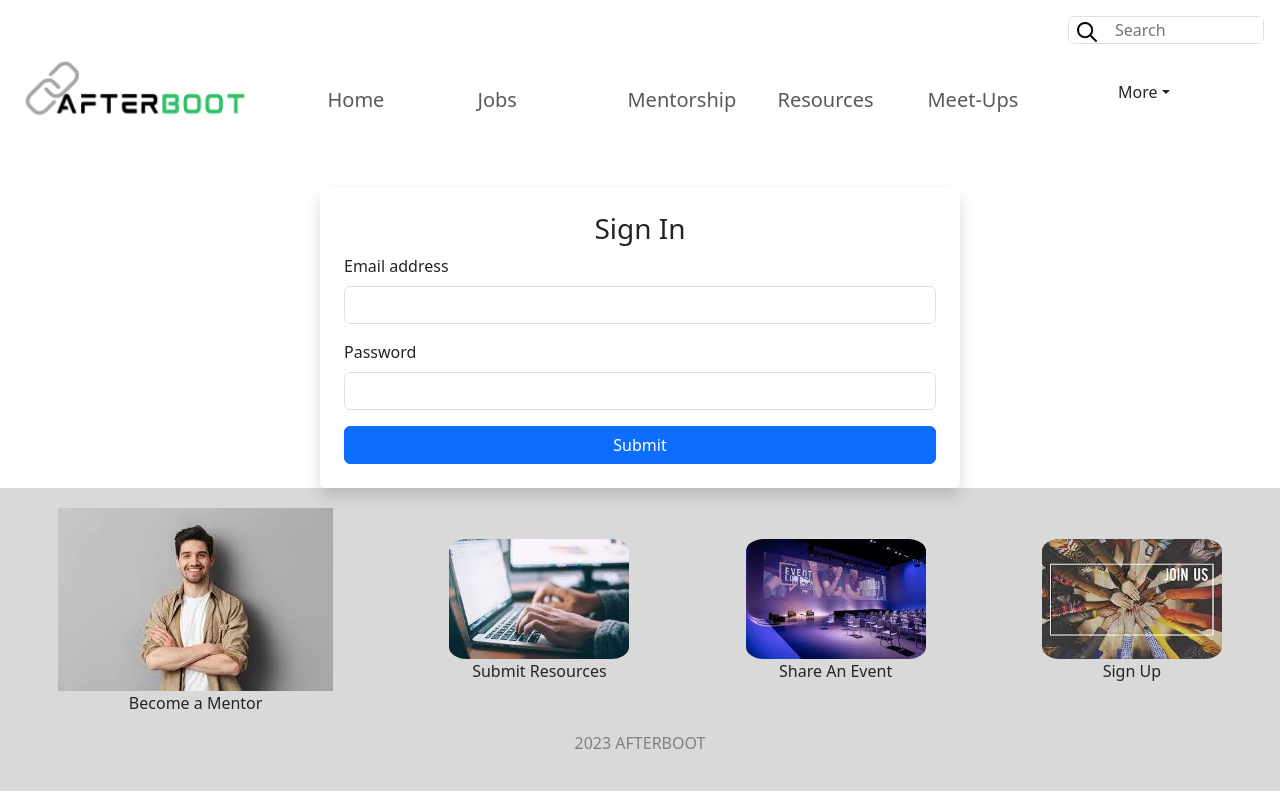
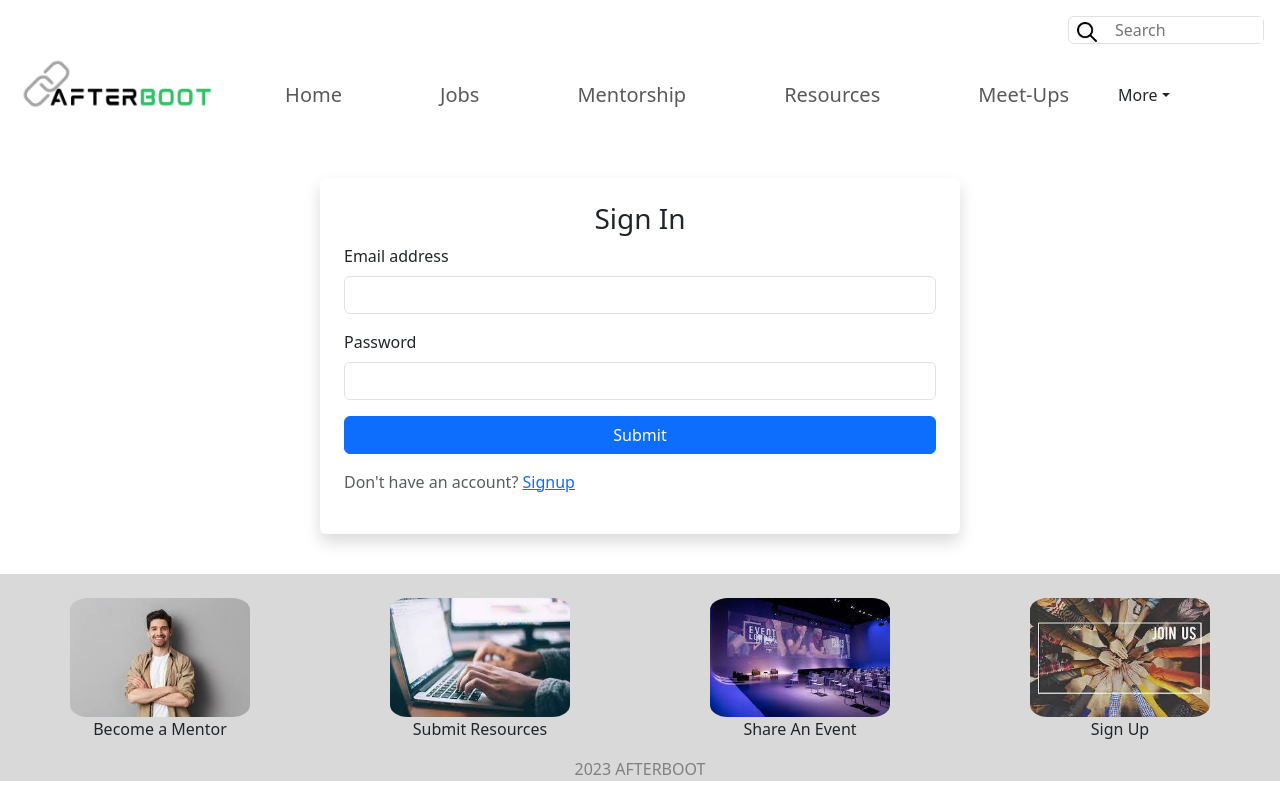
Before and after one commit to 21mooie/BloomKnowledgeBurg, a React (Vite) app: page /login in a window 1280 px wide. Built offline with nearby package versions, Linux system fonts and the light colour scheme.

Commit message:
Add polish to website

```diff
--- a/src/Components/Footer.css
+++ b/src/Components/Footer.css
@@ -1,6 +1,6 @@
 footer{
     background-color: #d9d9d9;
-    padding: 20px 0;
+    margin: 40px 0 0 0;
 }
 
 .footer-container {
@@ -33,6 +33,8 @@ footer{
 .afterboot {
     text-align: center;
     color: grey;
+}
 
-
+.web-rights {
+    margin-bottom: 0px;
 }
--- a/src/Components/Footer.jsx
+++ b/src/Components/Footer.jsx
@@ -10,25 +10,25 @@ const Footer = () => {
   return (
     <footer>
       <div class="footer-container">
-        <div class="Footer-item">
-          <img src={mentorjpg} alt="Become a Mentor"></img>
+        <div className="mt-4">
+          <img src={mentorjpg} alt="Become a Mentor" className="img"></img>
           <p className="p">Become a Mentor</p>
         </div>
-        <div class="Footer-item">
+        <div className="mt-4">
           <img src={submitJPG} alt="Submit Resources" className="img"></img>
           <p className="p">Submit Resources</p>
         </div>
-        <div class="Footer-item">
+        <div className="mt-4">
           <img src={eventsJpg} alt="Share An Event" className="img"></img>
           <p className="p">Share An Event</p>
         </div>
-        <div class="Footer-item">
+        <div className="mt-4">
           <img src={signupjpg} alt="Signup" className="img"></img>
           <p className="p">Sign Up</p>
         </div>
       </div>
       <div class="afterboot">
-        <p className="p">2023 AFTERBOOT</p>
+        <p className="p web-rights">2023 AFTERBOOT</p>
       </div>
     </footer>
   );
--- a/src/Components/Navbvar.css
+++ b/src/Components/Navbvar.css
@@ -1,15 +1,13 @@
 .size {
-    height: 70px;
+    height: 60px;
 }
 
 .nav {
-    display: flex;
-    flex-direction: row;
+    width: 800px
 }
 
 .link {
     text-decoration: none;
-    width: 150px;
 }
 
 .form {
--- a/src/Components/Navbvar.jsx
+++ b/src/Components/Navbvar.jsx
@@ -35,7 +35,7 @@ const Navbvar = () => {
             <img src={logo} alt="" className="size"/>
           </Navbar.Brand>
           <Nav
-            className="mt-3 d-flex"
+            className="mt-3 d-flex justify-content-between nav"
             style={{ maxHeight: "100px"}}
             navbarScroll
           >
@@ -58,7 +58,7 @@ const Navbvar = () => {
 
 
           </Nav>
-          <NavDropdown title="More" id="navbarScrollingDropdown" className="hamburger">
+          <NavDropdown title="More" id="navbarScrollingDropdown" className="hamburger mt-3">
               <NavDropdown.Item href="#action3">Help</NavDropdown.Item>
               <NavDropdown.Item href="#action4">Contact Us</NavDropdown.Item>
               <NavDropdown.Item href="#action5">About</NavDropdown.Item>
--- a/src/Pages/Login.jsx
+++ b/src/Pages/Login.jsx
@@ -3,6 +3,8 @@ import { auth } from "../firebase/firebase.config";
 import { signInWithEmailAndPassword } from "firebase/auth";
 import { useNavigate } from "react-router-dom";
 import jsCookie from "js-cookie";
+import { Link } from "react-router-dom";
+
 function Login() {
   const [email, setEmail] = useState("");
   const [password, setPassword] = useState("");
@@ -54,6 +56,11 @@ function Login() {
         <button type="submit" className="btn btn-primary w-100">
           Submit
         </button>
+        <p className="text-muted mt-3">Don't have an account? {" "}
+            <Link to="/signup" className="text-primary">
+                Signup
+            </Link>
+        </p>
       </form>
     </div>
   );
--- a/src/Pages/Mentors.css
+++ b/src/Pages/Mentors.css
@@ -2,3 +2,7 @@
     margin-left: 80%;
     margin-top: 10px;
 }
+
+.image{
+    height: 270px;
+}
--- a/src/Pages/Mentors.jsx
+++ b/src/Pages/Mentors.jsx
@@ -18,6 +18,14 @@ function Mentors() {
   const [viewableMentors, setViewableMentors] = useState([]);
   const [selected_data, setData] = useState(null);
   const [show, setShow] = useState(false);
+  const [images, setImages] = useState([
+    "https://www.nippon.com/en/ncommon/contents/japan-topics/562750/562750.jpg",
+    "https://miro.medium.com/v2/resize:fit:1400/0*aram6gZ0RX17PrLp",
+    "https://media.istockphoto.com/id/1180522062/photo/woman-designer-creative-idea-website-designer-draw-outline-and-develop-applications-on.jpg?s=612x612&w=0&k=20&c=EyiFWvUMstW9HuSOJlJqJZBBbmQuh1fUaGtx-0XEUpw=",
+    "https://wearetechwomen.com/wp-content/uploads/2020/10/shutterstock_1538502431.jpg",
+    "https://media.istockphoto.com/id/613696940/photo/getting-to-grips-with-the-world-online.jpg?s=612x612&w=0&k=20&c=YHwFidQMd7RBLGokOj_WlrPqs9IM7jAtrooBMlCCs_s=",
+    "https://t4.ftcdn.net/jpg/05/40/62/43/360_F_540624331_koFaCm57r3X4Vi7wdGmtthrw5oB0H6Ye.jpg"
+  ]);
   const handleShow = (data) => {
     setShow(true);
     setData(data);
@@ -36,6 +44,13 @@ function Mentors() {
       querySnapshot.forEach((doc) => {
         mentors.push({ id: doc.id, data: doc.data() });
       });
+      if (mentors.length > 6){
+        let newImages = [...images];
+        for(let i=images.length; i<mentors.length; i++){
+          newImages.push(mentorjpg);
+        }
+        setImages(newImages);
+      }
       setViewableMentors(mentors);
     }
     if (viewableMentors.length === 0) {
@@ -67,9 +82,14 @@ function Mentors() {
           {viewableMentors.length > 0 &&
             viewableMentors?.map((doc, i) => (
               // <li key={i}><Link to="/mentors">{doc.data.first_name}</Link></li>
-              <Col className="d-flex">
-                <Card className="flex-fill" key={i}>
-                  <Card.Img variant="top" src={mentorjpg} />
+              <Col className="d-flex gy-3" key={i}>
+                <Card className="flex-fill" >
+                  <Card.Img
+                    variant="top"
+                    src={images[i]}
+                    onError={(e) => { e.onerror = null; e.target.src=mentorjpg;}}
+                    className="image"
+                  />
                   <Card.Body>
                     <Card.Title>
                       {doc.data.first_name} {doc.data.last_name}
--- a/src/Pages/Signup/Signup.jsx
+++ b/src/Pages/Signup/Signup.jsx
@@ -148,7 +148,7 @@ function Signup() {
         {/* error */}
 
         <p className="text-muted mt-3">
-          Already have an account{" "}
+          Already have an account?{" "}
           <Link to="/login" className="text-primary">
             Login
           </Link>
```
